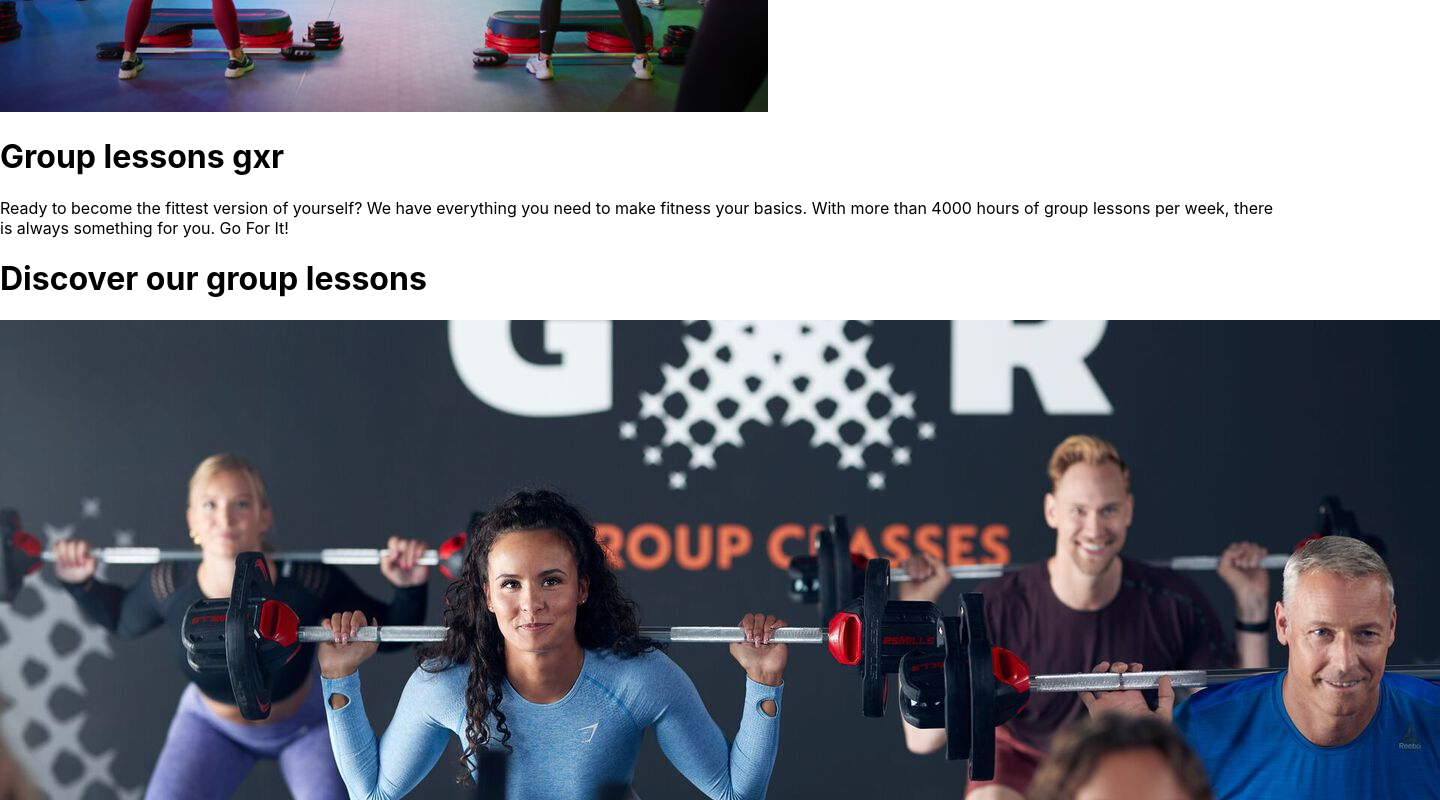
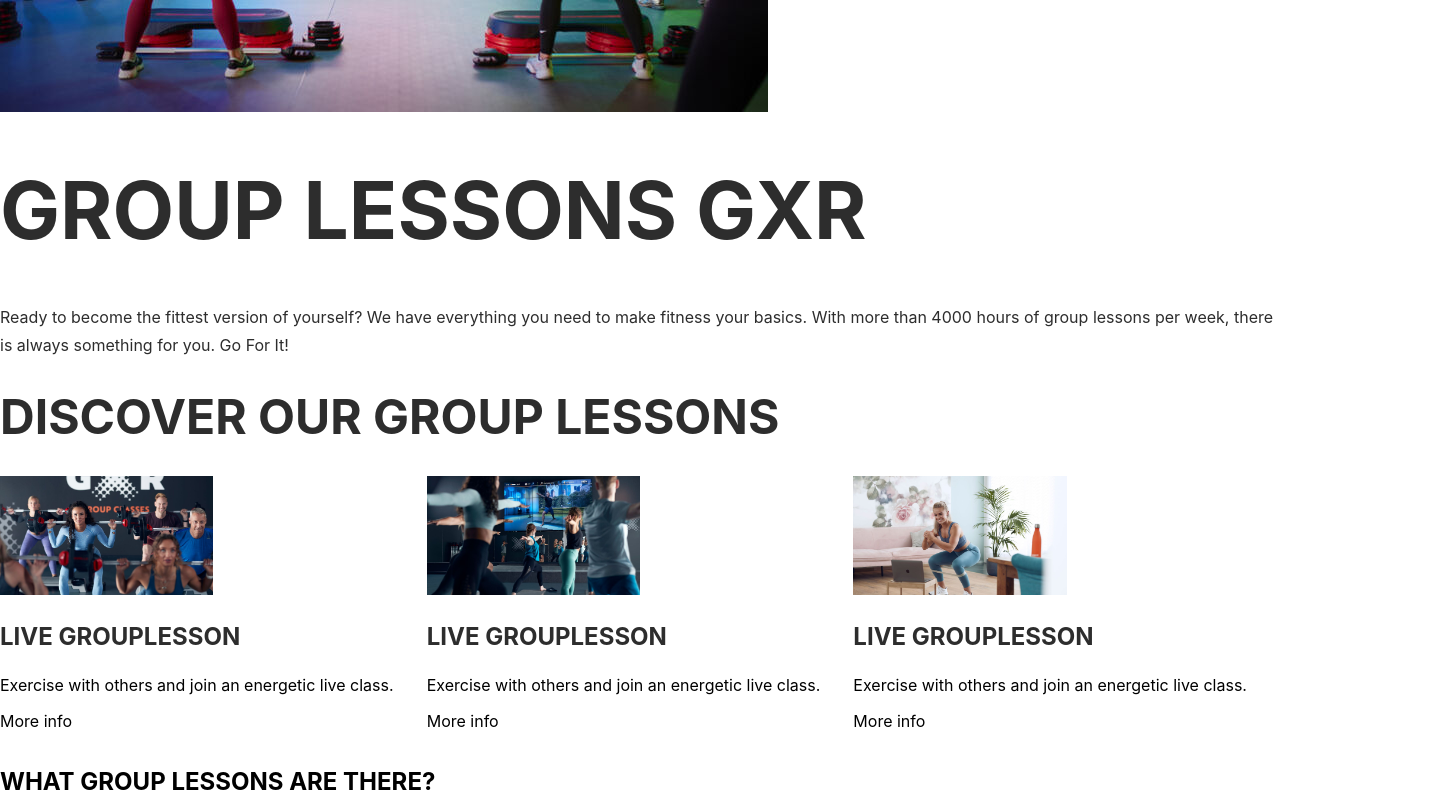
Before and after one commit to Nagydani11/CentralStrength-Gym, a React (Create React App) app: page /grouplessons in a window 1280 px wide. Shown: the part 420-1220 px from the top of the page, 1440 px wide, since content can reach past the window. Built offline with nearby package versions, Linux system fonts and the light colour scheme.

Commit message:
Group social media

```diff
--- a/src/Public/Components/Group lessons/GroupCards.js
+++ b/src/Public/Components/Group lessons/GroupCards.js
@@ -2,6 +2,7 @@
 import glimage2 from './images/gl2.jpg';
 import glimage3 from './images/gl3.jpg';
 import glimage4 from './images/gl4.jpg';
+import './styles/groupcards.css';
 
 
 export default function GroupCards(){
--- a/src/Public/Components/Group lessons/GroupHero.js
+++ b/src/Public/Components/Group lessons/GroupHero.js
@@ -1,5 +1,6 @@
 import React from "react";
 import groupimage from './images/gl1.jpg'
+import './styles/grouphero.css'
 
 export default function GroupHero(){
     return(
--- a/src/Public/Components/Group lessons/GroupLessons.js
+++ b/src/Public/Components/Group lessons/GroupLessons.js
@@ -4,6 +4,7 @@
 import GroupCards from "./GroupCards";
 import GroupHero from "./GroupHero";
 import GroupInfo from "./GroupInfo";
+import GroupSocialMedia from "./GroupSocialMedia";
 
 export default function Grouplessons(){
     return(
@@ -12,6 +13,7 @@
             <GroupHero />
             <GroupCards />
             <GroupInfo />
+            <GroupSocialMedia />
             <Footer />
         </>
     )
--- a/src/Public/Components/Group lessons/GroupSocialMedia.js
+++ b/src/Public/Components/Group lessons/GroupSocialMedia.js
@@ -4,6 +4,7 @@
     return(
         <div className="groupSocialMedia">
             <h1>GET INSPIRED ON SOCIAL MEDIA</h1>
+            <p>Be inspired with action photos and motivational tips from all your favorite Basic-Fit presenters. Would you like to know more about our Group Lessons?</p>
         </div>
     )
 }
--- /dev/null
+++ b/src/Public/Components/Group lessons/styles/groupcards.css
@@ -0,0 +1,22 @@
+.groupCards h1{
+    font-size: 48px;
+    line-height: 52px;
+    text-transform: uppercase;
+    color: #2d2d2d;
+}
+
+.groupCardsWrapper{
+    display: flex;
+}
+
+.glCard img{
+    width: 50%;
+}
+
+.glCard h3{
+    font-size: 24px;
+    line-height: 28px;
+    text-transform: uppercase;
+    font-weight: bold;
+    color: #2d2d2d;
+}
--- /dev/null
+++ b/src/Public/Components/Group lessons/styles/grouphero.css
@@ -0,0 +1,18 @@
+.groupHero h1{
+    font-size: 80px;
+    line-height: 80px;
+    text-transform: uppercase;
+    color: #2d2d2d;
+}
+
+
+.groupHero img{
+    max-width: 1440px;
+    height: 100%;
+}
+
+.groupHero p{
+    font-size: 16px;
+    line-height: 28px;
+    color: #2d2d2d;
+}
```
Also changed, not shown: src/Public/Components/Group lessons/styles/groupinfo.css (added), src/Public/Components/Group lessons/styles/groupsocial.css (added).
